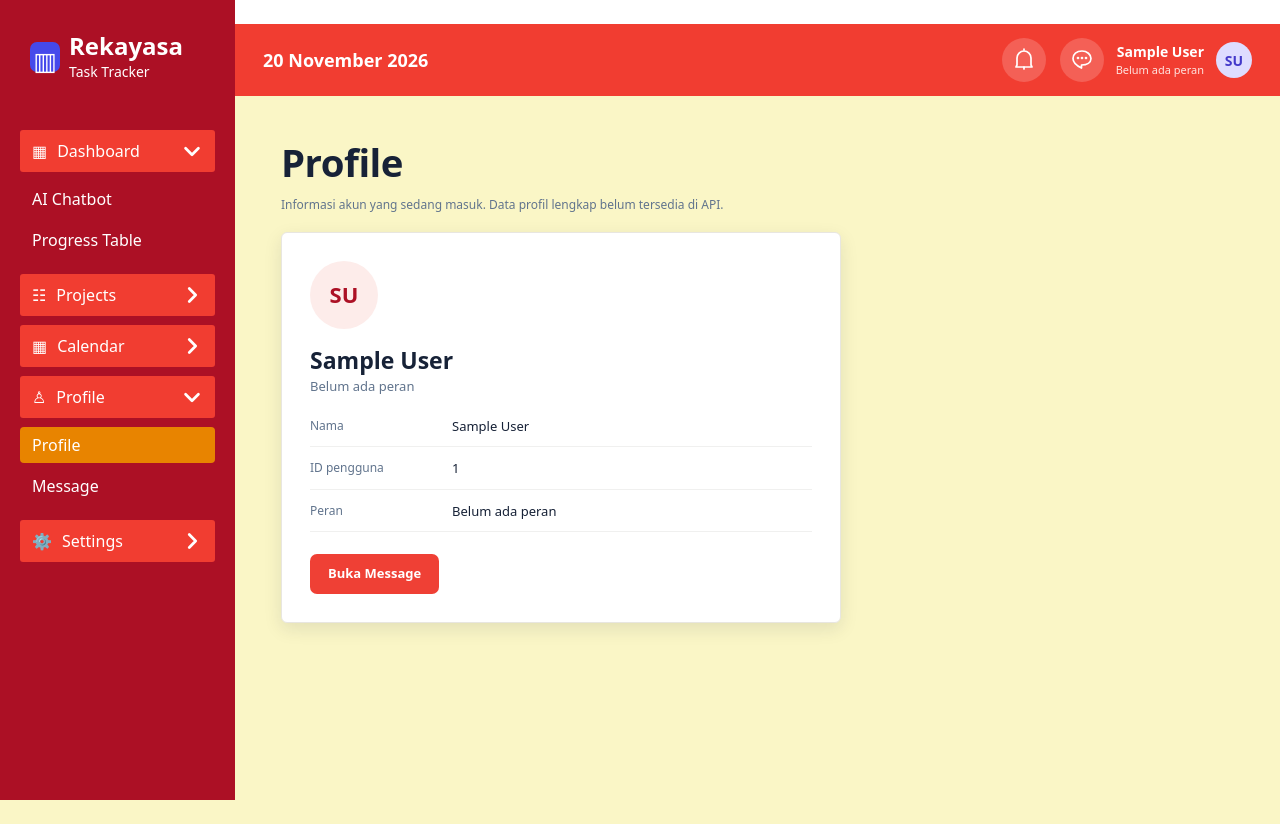
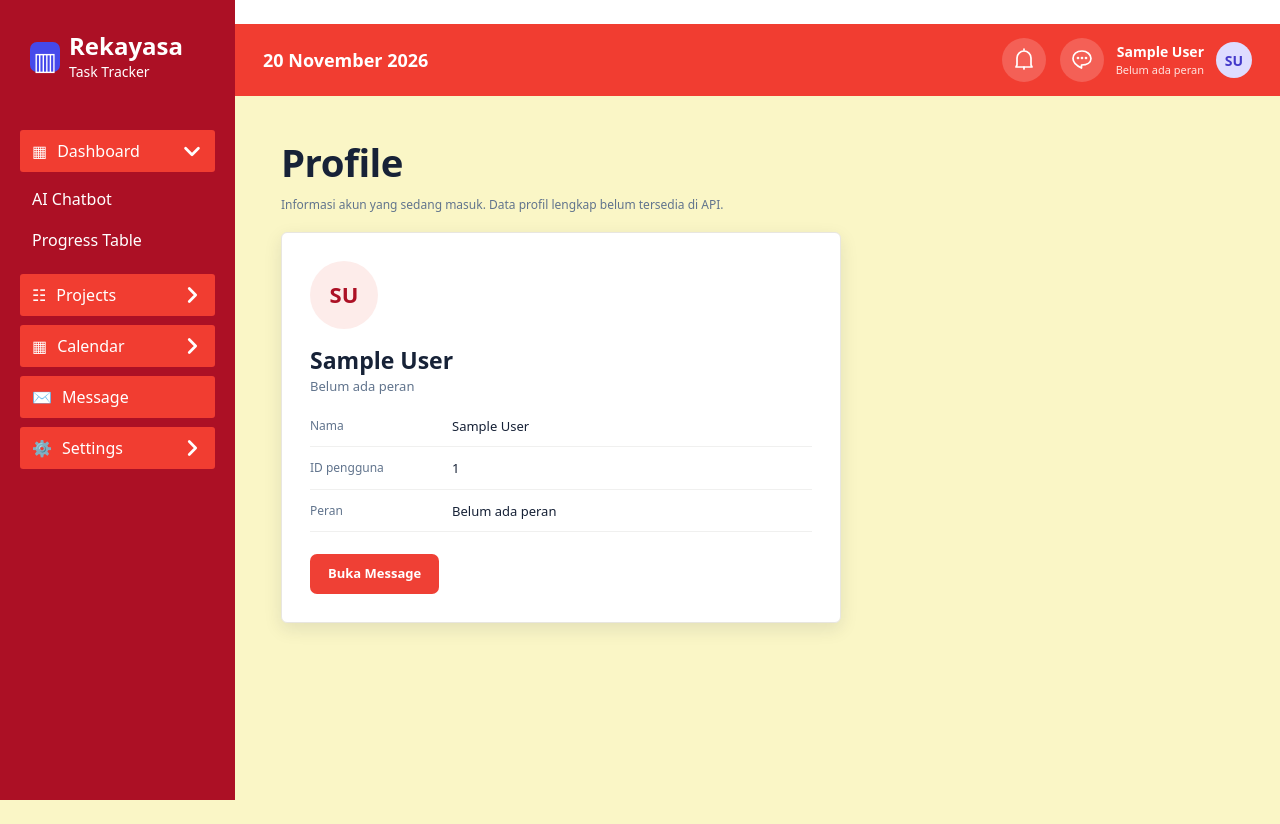
Before and after one commit to fauzanzub2805/mini-task-tracker, a Laravel app: page /profile in a window 1280 px wide. Run offline with Laravel 12, Linux system fonts and the light colour scheme; the visitor is signed in with stand-in values (Sample User, id 1); data that the repository does not hold is empty; style sheets or scripts are compiled from the project's sources; parts of the project's set-up code (start-up, migrations or seed data) failed here and were passed over.

Commit message:
feat(sidebar): replace the Profile group with a single Message item
Profile is already reachable from the header avatar menu, so the sidebar
only keeps a direct link to Profile > Message.

Co-Authored-By: Claude Sonnet 5.5 <noreply@anthropic.com>
Claude-Session: https://claude.ai/code/session_01WcArjzMijMSaGUVWWUKzKR

```diff
--- a/resources/css/dashboard.css
+++ b/resources/css/dashboard.css
@@ -12,6 +12,7 @@ html:has(.dashboard-shell) { scroll-behavior: smooth; scroll-padding-top: 100px;
 .dashboard-subnav a { padding: 6px 12px; border-radius: 4px; }
 .dashboard-subnav a:hover { background: #ffffff18; }
 #dashboard-sections [aria-current], #project-sections [aria-current], #profile-sections [aria-current], #calendar-sections [aria-current] { background: #e88400; color: #fff; }
+.dashboard-nav-item[aria-current] { background: #e88400; color: #fff; }
 .dashboard-nav-note { font-size: 12px; opacity: .8; margin: 20px 10px; }
 .dashboard-shell button:disabled { cursor: not-allowed; }
 .dashboard-shell button:not(:disabled) { cursor: pointer; }
--- a/resources/js/pages/dashboard/DashboardApp.jsx
+++ b/resources/js/pages/dashboard/DashboardApp.jsx
@@ -40,7 +40,6 @@ export function DashboardApp({ user = null, notifications = [], page: initialPag
     const role = roleText(user);
     const isDashboard = page === 'dashboard';
     const [expanded, setExpanded] = useState(page !== 'projects');
-    const [profileExpanded, setProfileExpanded] = useState(page === 'profile' || page === 'messages');
     const [calendarExpanded, setCalendarExpanded] = useState(page === 'calendar' || page === 'kanban');
     const [mobileOpen, setMobileOpen] = useState(false);
     const [active, setActive] = useState(() => window.location.hash === '#progress-table' ? 'progress-table' : 'ai-chatbot');
@@ -73,7 +72,6 @@ export function DashboardApp({ user = null, notifications = [], page: initialPag
 
     useEffect(() => {
         setExpanded(page !== 'projects');
-        setProfileExpanded(page === 'profile' || page === 'messages');
         setCalendarExpanded(page === 'calendar' || page === 'kanban');
         setMobileOpen(false);
     }, [page]);
@@ -142,11 +140,7 @@ export function DashboardApp({ user = null, notifications = [], page: initialPag
                     <a href="/kanban" aria-current={page === 'kanban' ? 'page' : undefined} onClick={closeMobile}>Kanban Board</a>
                 </div>}
 
-                <button className="dashboard-nav-item" aria-expanded={profileExpanded} aria-controls="profile-sections" onClick={() => setProfileExpanded(!profileExpanded)}><span aria-hidden="true">♙</span> Profile <SidebarChevron open={profileExpanded} /></button>
-                {profileExpanded && <div id="profile-sections" className="dashboard-subnav">
-                    <a href="/profile" aria-current={page === 'profile' ? 'page' : undefined}>Profile</a>
-                    <a href="/profile/messages" aria-current={page === 'messages' ? 'page' : undefined}>Message</a>
-                </div>}
+                <a className="dashboard-nav-item" href="/profile/messages" aria-current={page === 'messages' ? 'page' : undefined} onClick={closeMobile}><span aria-hidden="true">✉</span> Message</a>
 
                 <button className="dashboard-nav-item" disabled title="Settings belum tersedia"><span aria-hidden="true">⚙</span>Settings<SidebarChevron /></button>
             </nav>
```
Also changed, not shown: tests/js/DashboardApp.test.jsx (+7 -7 lines).
